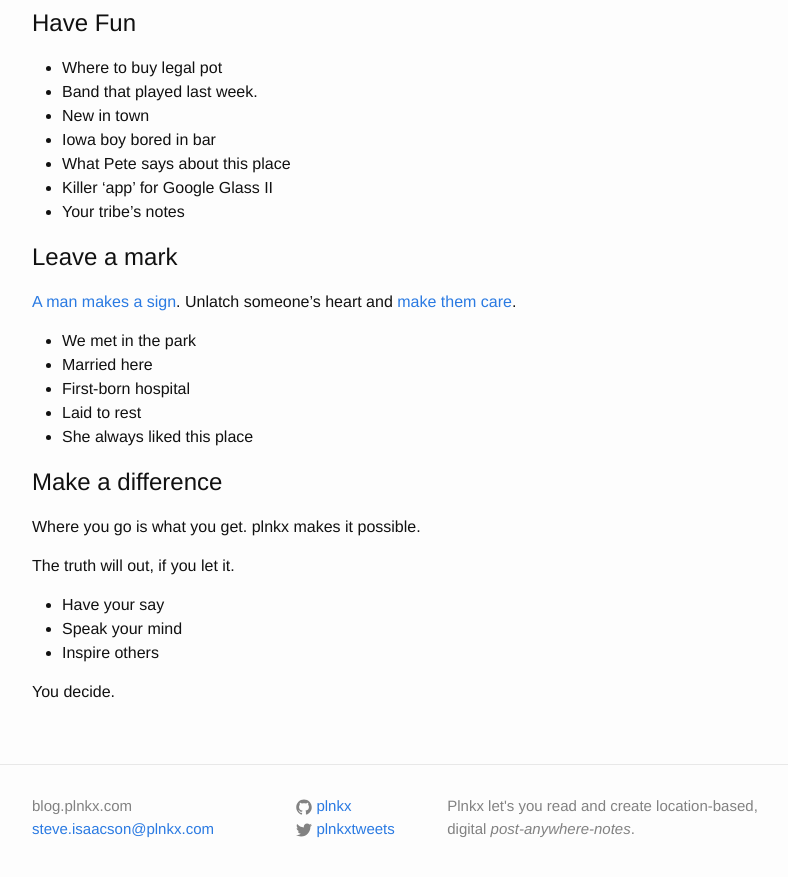
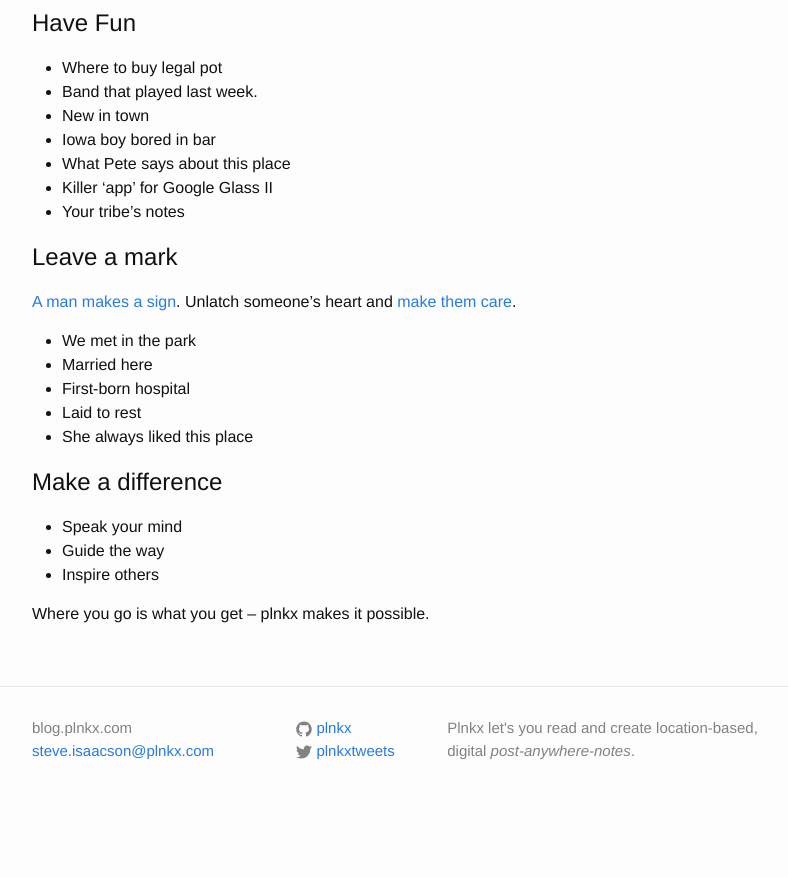
Before and after one commit to plnkx/blog, a Jekyll site: the page built from _posts/2015-09-04-why-plnk.markdown, in a window 1280 px wide and 900 px high, scrolled down 789 px. Shown: the top 877 px of the window, without its empty margins (238-1026 px from the left). Built offline with Jekyll 4.4.1, drawn with Linux system fonts in a browser that asks for light colours; after the commit the page ends 1611 px from its top, so only the background shows below that.

Commit message:
- _posts/2015-09-04-why-plnk.markdown    - Update conclusion

```diff
--- a/_posts/2015-09-04-why-plnk.markdown
+++ b/_posts/2015-09-04-why-plnk.markdown
@@ -57,13 +57,8 @@
 
 # Make a difference
 
-Where you go is what you get.
-plnkx makes it possible.
-
-The truth will out, if you let it.
-
- * Have your say
  * Speak your mind
+ * Guide the way
  * Inspire others
 
-You decide.
+Where you go is what you get -- plnkx makes it possible.
```
